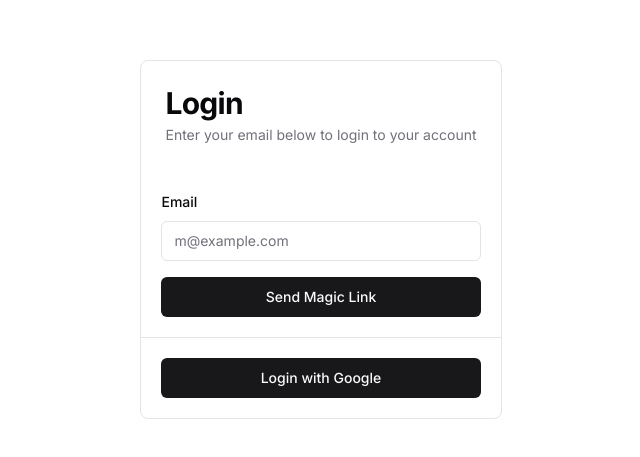
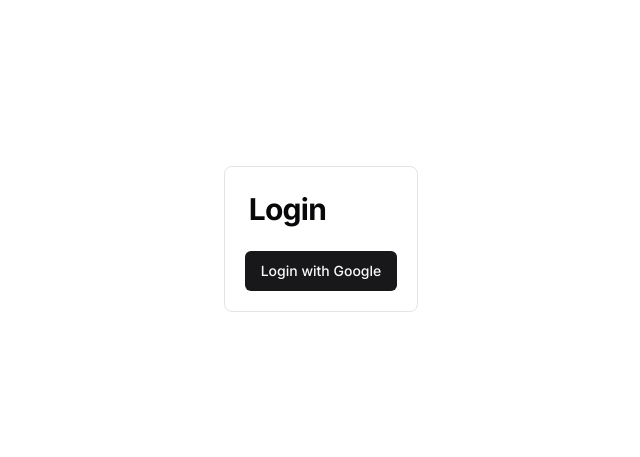
Before and after one commit to Hundlee/micro-saas-todo-app, a Next.js app: page /auth in a window 1280 px wide. Shown: the part 161-618 px from the top of the page, without its empty margins (319-959 px from the left). Built offline with nearby package versions, Linux system fonts and the light colour scheme.

Commit message:
feat: magic link removed

```diff
--- a/app/auth/_components/auth-form.tsx
+++ b/app/auth/_components/auth-form.tsx
@@ -1,38 +1,12 @@
 "use client";
 
 import { Button } from "@/app/_components/ui/button";
-import {
-    Card,
-    CardDescription,
-    CardHeader,
-    CardTitle,
-} from "@/app/_components/ui/card";
-import { Input } from "@/app/_components/ui/input";
-import { Label } from "@/app/_components/ui/label";
-import { useForm } from "react-hook-form";
+import { Card, CardHeader, CardTitle } from "@/app/_components/ui/card";
+
 import { signIn } from "next-auth/react";
-import { toast } from "@/app/_components/ui/use-toast";
-import { Separator } from "@/app/_components/ui/separator";
 
 export default function AuthForm() {
-    const form = useForm();
-
-    const handleSubmit = form.handleSubmit(async (data) => {
-        try {
-            await signIn("nodemailer", { email: data.email, redirect: false });
-            toast({
-                title: "Magic Link Sent",
-                description: "Check your email for the magic link to login",
-            });
-        } catch (error) {
-            toast({
-                title: "Error",
-                description: "An error ocurred. Please try again",
-            });
-        }
-    });
-
-    const handleLogin = async () => {
+    const handleLoginWithGoogle = async () => {
         await signIn("google");
     };
 
@@ -40,38 +14,10 @@
         <Card className="mx-auto max-w-sm">
             <CardHeader className="space-y-1">
                 <CardTitle className="text-3xl font-bold">Login</CardTitle>
-                <CardDescription>
-                    Enter your email below to login to your account
-                </CardDescription>
             </CardHeader>
-            <form className="space-y-4 p-5" onSubmit={handleSubmit}>
-                <div className="space-y-2">
-                    <Label htmlFor="email">Email</Label>
-                    <Input
-                        id="email"
-                        placeholder="m@example.com"
-                        required
-                        type="email"
-                        {...form.register("email")}
-                    />
-                </div>
-                <Button
-                    className="w-full p-5"
-                    type="submit"
-                    disabled={form.formState.isSubmitting}
-                >
-                    {form.formState.isSubmitting
-                        ? "Sending..."
-                        : "Send Magic Link"}
-                </Button>
-            </form>
-
-            <div className="pb-5">
-                <Separator />
-            </div>
 
             <div className="px-5 pb-5">
-                <Button className="w-full" onClick={handleLogin}>
+                <Button className="w-full" onClick={handleLoginWithGoogle}>
                     Login with Google
                 </Button>
             </div>
```
